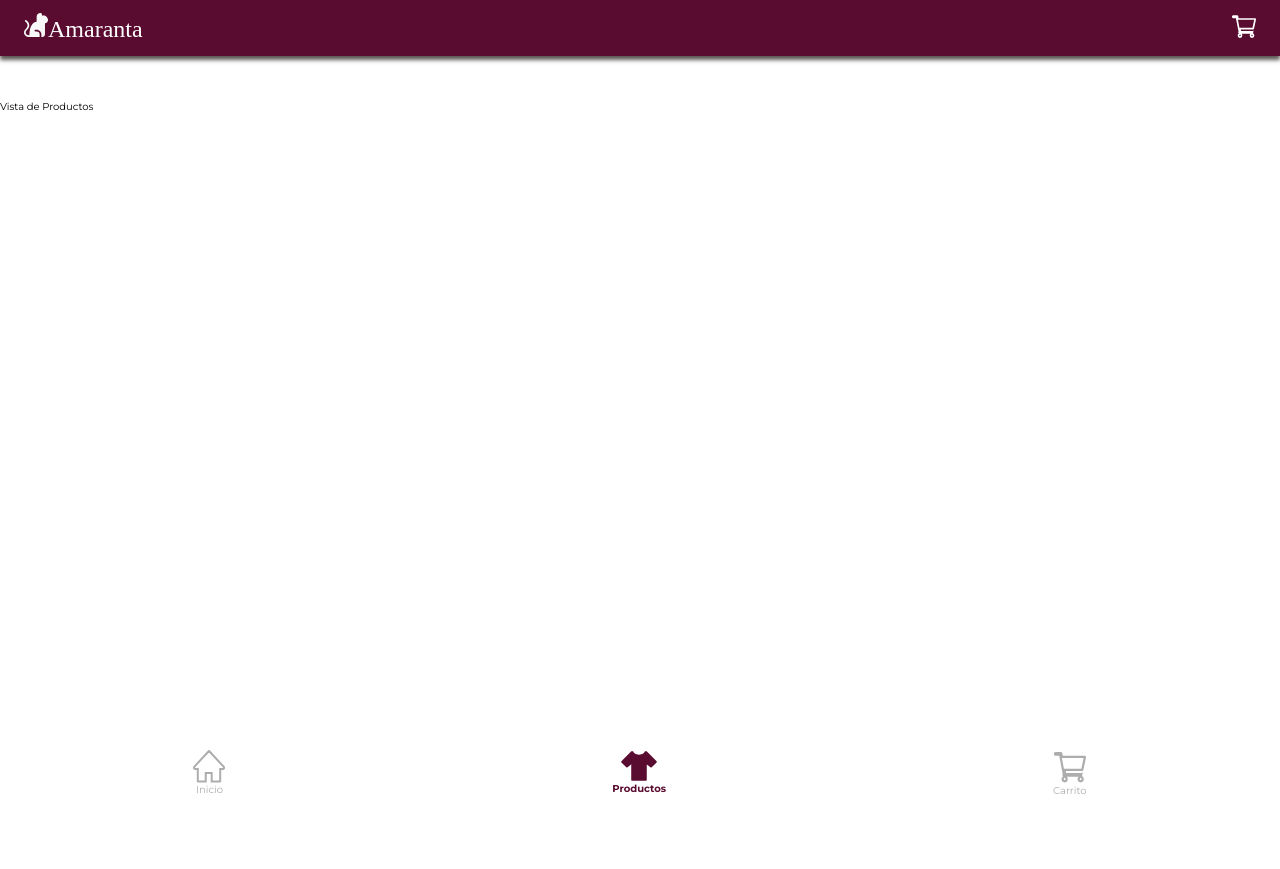
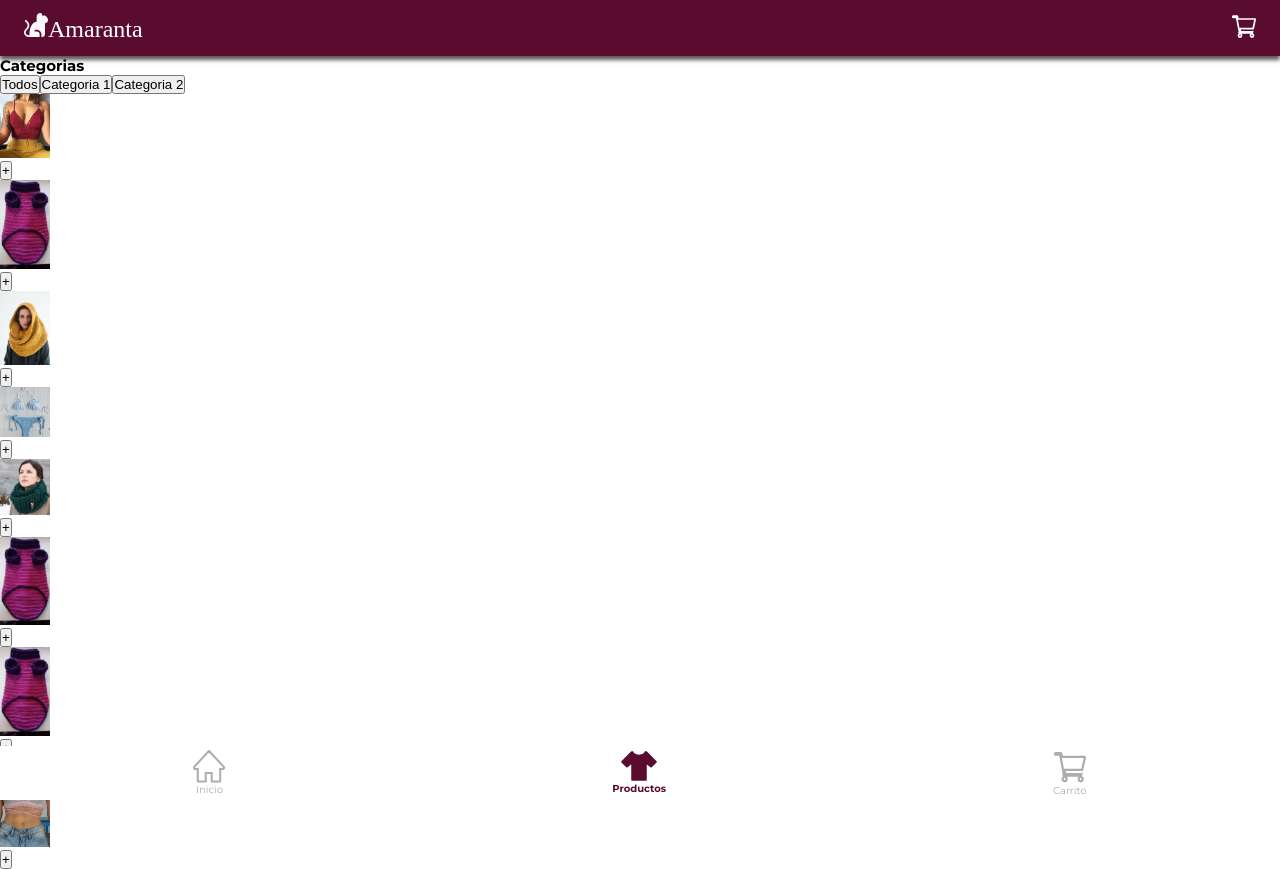
Before and after one commit to ourainbows/amaranta-store, a React (Create React App) app: page /productos in a window 1280 px wide. Before the commit the page ends 800 px from the top, so only its background shows below. Built offline with nearby package versions, Linux system fonts and the light colour scheme; a web font is replaced by a local one.

Commit message:
Component product and products created, the component product renders the images of each product

```diff
--- /dev/null
+++ b/src/components/AddToCart.jsx
@@ -0,0 +1,6 @@
+function AddToCart() {
+    return (
+        <button>+</button>
+    )
+}
+export {AddToCart}
--- /dev/null
+++ b/src/components/Catalog.jsx
@@ -0,0 +1,17 @@
+import { dataProducts } from "../data"
+import { Product } from "./Product"
+
+function Catalog() {
+    return (
+        <>
+            {dataProducts.map(product => (
+                <Product
+                    key={product.id}
+                    product={product}
+                />
+            ))}
+        </>
+    )
+}
+
+export { Catalog }
--- a/src/components/Navbar.jsx
+++ b/src/components/Navbar.jsx
@@ -13,7 +13,9 @@ function Navbar() {
                 </Link>
             </div>
             <span className={styles.cartContainer}>
-                <img src={cart} alt="cart" />
+                <Link to="carrito" >
+                    <img src={cart} alt="cart" />
+                </Link>
             </span>
         </nav>
     )
--- a/src/components/Navigation.jsx
+++ b/src/components/Navigation.jsx
@@ -1,4 +1,4 @@
-import {NavLink, useLocation } from "react-router-dom"
+import { NavLink } from "react-router-dom"
 import "../styles/navigation.css"
 
 import { HomeSvg } from "./HomeSvg"
@@ -28,9 +28,9 @@ function Navigation() {
                         <span>Carrito</span>
                     </NavLink>
                 </li>
-             </ul>
+            </ul>
         </nav>
     )
 }
 
-export {Navigation}
+export { Navigation }
--- /dev/null
+++ b/src/components/Product.jsx
@@ -0,0 +1,16 @@
+import styles from "../styles/product.module.css"
+import { AddToCart } from "./AddToCart"
+
+function Product({ product }) {
+    return (
+        <div className={styles.containerProducts}>
+            <img src={product.image} alt={product.name} width="50"/>
+            <div>
+
+            </div>
+            <AddToCart />
+        </div>
+    )
+}
+
+export { Product }
--- a/src/pages/Products.jsx
+++ b/src/pages/Products.jsx
@@ -1,7 +1,19 @@
+import { Catalog } from "../components/Catalog"
+import styles from "../styles/products.module.css"
+
 function Products() {
     return (
-        <div style={{ marginTop: "100px" }}>Vista de Productos</div>
+        <main className={styles.mainProducts}>
+            <h2>Categorias</h2>
+            <div>
+                <button>Todos</button>
+                <button>Categoria 1</button>
+                <button>Categoria 2</button>
+            </div>
+
+            <Catalog />
+        </main>
     )
 }
 
-export {Products}
+export { Products }
--- /dev/null
+++ b/src/styles/products.module.css
@@ -0,0 +1,3 @@
+.mainProducts{
+    margin-top: 5.6rem;
+}
```
Also changed, not shown: src/styles/product.module.css (added).
